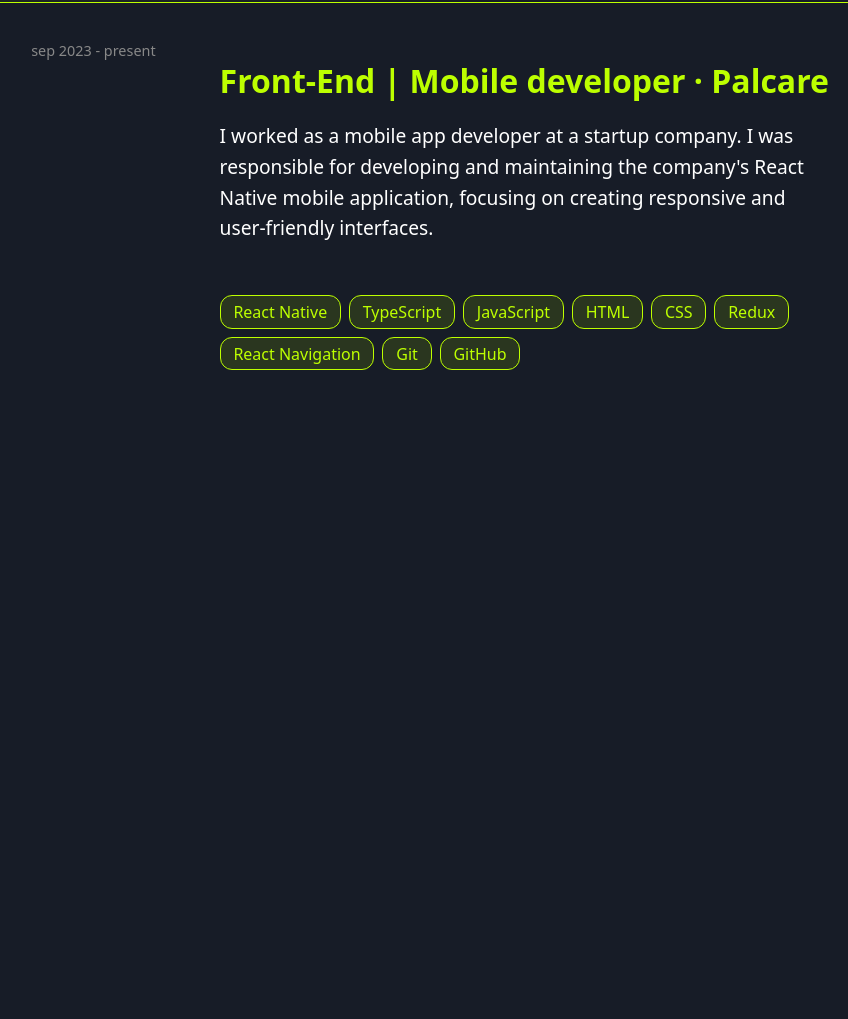
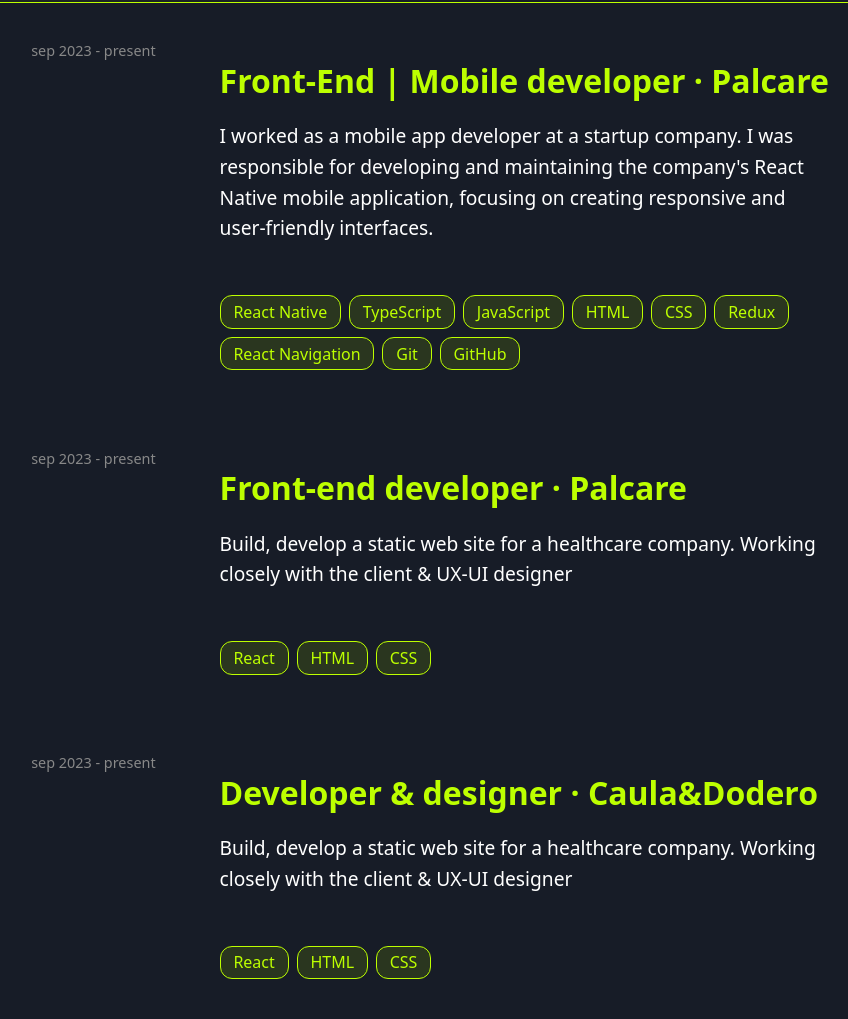
Before and after one commit to Tomas-caula/portfolio, an Astro site: page / in a window 1280 px wide. Shown: the part 798-1817 px from the top of the page, without its empty margins (230-1078 px from the left). Before the commit the page ends 1601 px from the top, so only its background shows below. Built offline with nearby package versions, Linux system fonts and the light colour scheme; Astro itself is replaced by a stand-in of ours.

Commit message:
Update Experience.astro

```diff
--- a/src/sections/Experience.astro
+++ b/src/sections/Experience.astro
@@ -21,12 +21,32 @@
                 "GitHub",
             ]}
         />
+        <ExperienceComponent
+            fechas="sep 2023 - present"
+            role="Front-end developer · Palcare"
+            description="Build, develop a static web site for a healthcare company. Working closely with the client & UX-UI designer  "
+            skills={[
+                "React",
+                "HTML",
+                "CSS",
+            ]}
+        />
+        <ExperienceComponent
+        fechas="sep 2023 - present"
+        role="Developer & designer · Caula&Dodero"
+        description="Build, develop a static web site for a healthcare company. Working closely with the client & UX-UI designer  "
+        skills={[
+            "React",
+            "HTML",
+            "CSS",
+        ]}
+    />
     </div>
 </div>
 <style>
     .experience {
         width: 100%;
-        height: 100vh;
+        min-height: 100vh;
         display: flex;
         justify-content: center;
         align-items: center;
```
